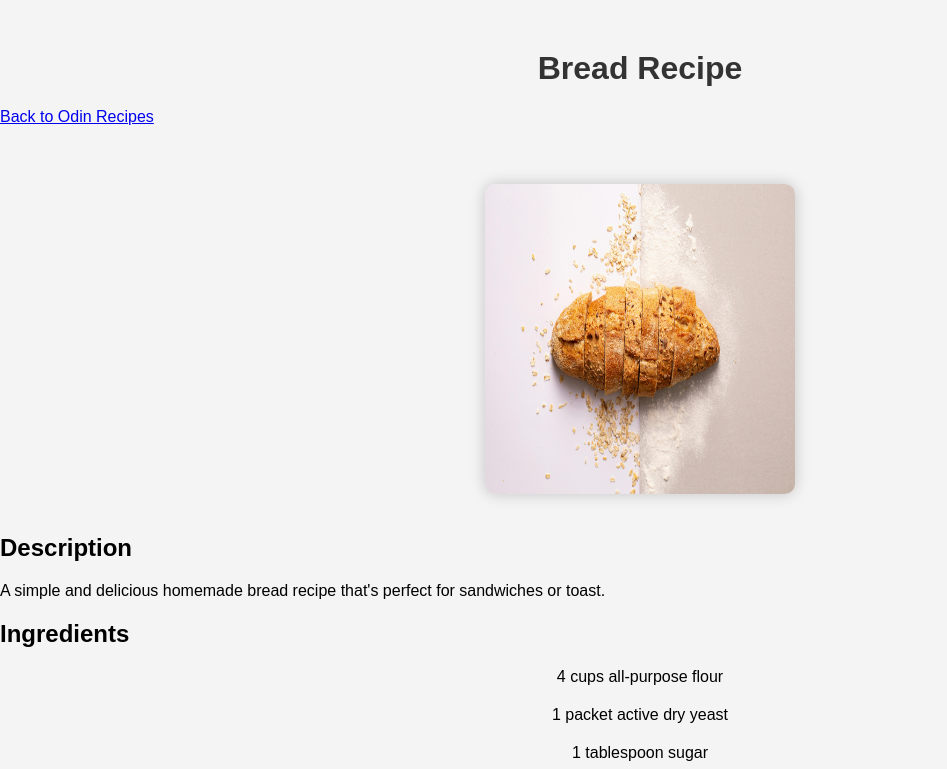
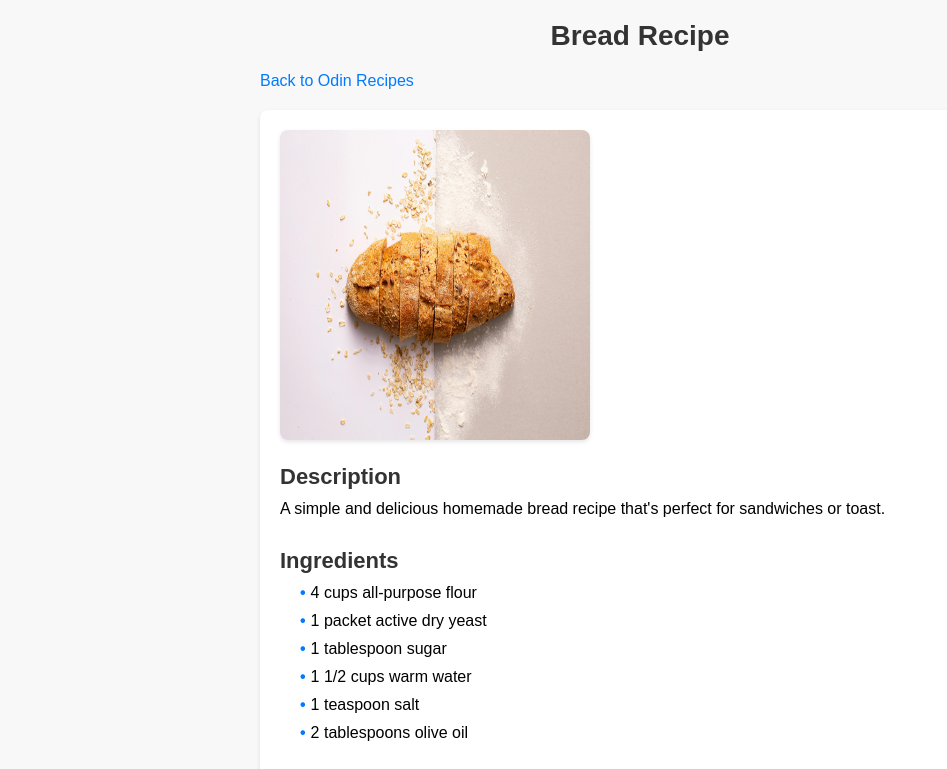
Before and after one commit to BlkPandaDev/odin-recipes, a plain HTML site: page recipes/bread.html in a window 1280 px wide. Shown: the top 769 px of the page, without its empty margins (0-947 px from the left). Drawn offline with Linux system fonts and the light colour scheme.

Commit message:
updated the html and connected to the styles sheet for better look

```diff
--- a/recipes/bread.html
+++ b/recipes/bread.html
@@ -7,19 +7,26 @@
     <title>Bread Recipe</title>
 </head>
 <body>
-    <h1>Bread Recipe</h1>
-    <a href="../index.html">Back to Odin Recipes</a>
+    <div class="container">
+        <header>
+            <h1 id="recipe-title">Bread Recipe</h1>
+        </header>
 
-    <br>
-    <br>
+        <nav>
+            <a href="../index.html" id="back-link">Back to Odin Recipes</a>
+        </nav>
 
+        <div class="recipe-details">
             <img src="../images/bread.jpg" alt="Freshly baked bread" height="310" width="310">
 
+            <section id="description">
                 <h2>Description</h2>
                 <p>A simple and delicious homemade bread recipe that's perfect for sandwiches or toast.</p>
+            </section>
 
+            <section id="ingredients">
                 <h2>Ingredients</h2>
-    <ul>
+                <ul class="ingredients-list">
                     <li>4 cups all-purpose flour</li>
                     <li>1 packet active dry yeast</li>
                     <li>1 tablespoon sugar</li>
@@ -27,9 +34,11 @@
                     <li>1 teaspoon salt</li>
                     <li>2 tablespoons olive oil</li>
                 </ul>
+            </section>
 
+            <section id="steps">
                 <h2>Steps</h2>
-    <ol>
+                <ol class="steps-list">
                     <li>In a large mixing bowl, combine flour, yeast, and sugar.</li>
                     <li>Add warm water and stir until a dough forms.</li>
                     <li>Knead dough on a floured surface for 5-7 minutes, or until smooth and elastic.</li>
@@ -40,5 +49,12 @@
                     <li>Bake bread for 30-35 minutes, or until golden brown.</li>
                     <li>Remove from oven and let cool before slicing.</li>
                 </ol>
+            </section>
+        </div>
+
+        <footer>
+            <p>&copy; 2024 Odin Recipes</p>
+        </footer>
+    </div>
 </body>
 </html>
--- a/styles.css
+++ b/styles.css
@@ -1,40 +1,95 @@
+/* Resetting default margin and padding */
+* {
+    margin: 0;
+    padding: 0;
+    box-sizing: border-box;
+}
+
+/* Basic styling for the whole page */
 body {
     font-family: Arial, sans-serif;
-    margin: 0;
-    padding: 0;
-    background-color: #f4f4f4;
+    background-color: #f8f8f8;
 }
 
-h1 {
-    text-align: center;
-    color: #333;
-    margin-top: 50px;
+.container {
+    max-width: 800px;
+    margin: 0 auto;
+    padding: 20px;
 }
 
-ul {
-    list-style-type: none;
-    padding: 0;
+header, footer {
     text-align: center;
+    margin-bottom: 20px;
 }
 
-ul li {
-    margin: 20px 0;
+#recipe-title {
+    color: #333;
+    font-size: 28px;
+    margin-bottom: 10px;
 }
 
-ul li a {
+#back-link {
     text-decoration: none;
     color: #007bff;
-    font-size: 24px;
+    margin-bottom: 20px;
+    display: block;
     transition: color 0.3s ease;
 }
 
-ul li a:hover {
+#back-link:hover {
     color: #0056b3;
 }
 
+.recipe-details {
+    background-color: #fff;
+    padding: 20px;
+    border-radius: 8px;
+    box-shadow: 0 2px 4px rgba(0, 0, 0, 0.1);
+}
+
 img {
-    display: block;
-    margin: 40px auto;
-    border-radius: 10px;
-    box-shadow: 0px 0px 15px rgba(0, 0, 0, 0.2);
+    margin-bottom: 20px;
+    border-radius: 8px;
+    box-shadow: 0 2px 4px rgba(0, 0, 0, 0.1);
+    max-width: 100%;
 }
+
+section {
+    margin-bottom: 30px;
+}
+
+h2 {
+    color: #333;
+    font-size: 22px;
+    margin-bottom: 10px;
+}
+
+ul, ol {
+    margin-left: 20px;
+}
+
+ul li, ol li {
+    margin-bottom: 10px;
+}
+
+footer {
+    color: #777;
+    font-size: 14px;
+}
+
+/* Styling for ingredients and steps */
+.ingredients-list, .steps-list {
+    list-style: none;
+}
+
+.ingredients-list li:before, .steps-list li:before {
+    content: "•";
+    color: #007bff;
+    font-weight: bold;
+    margin-right: 5px;
+}
+
+.steps-list li {
+    margin-bottom: 15px;
+    line-height: 1.5;
+}
```
Also changed, not shown: index.html (+13 -4 lines), recipes/chicken.html (+20 -4 lines), recipes/lasagna.html (+22 -6 lines), recipes/salad.html (+22 -7 lines). Lines whose indentation alone changed are shown as unchanged.
